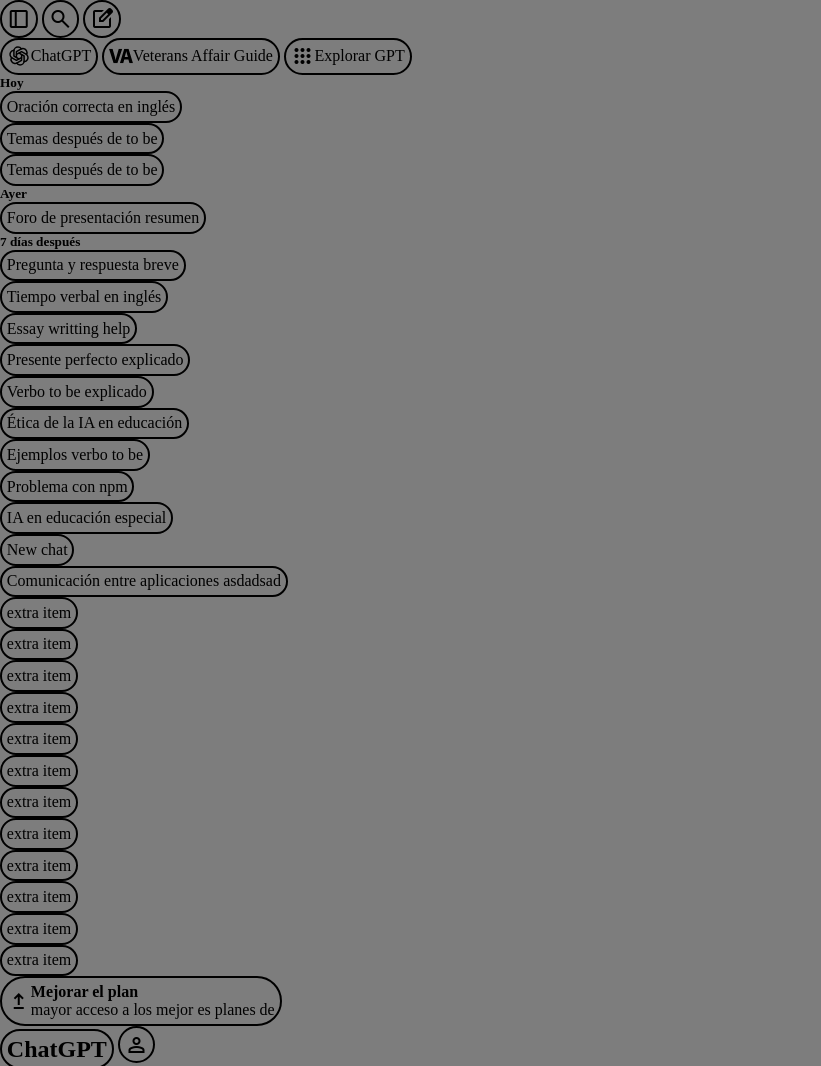
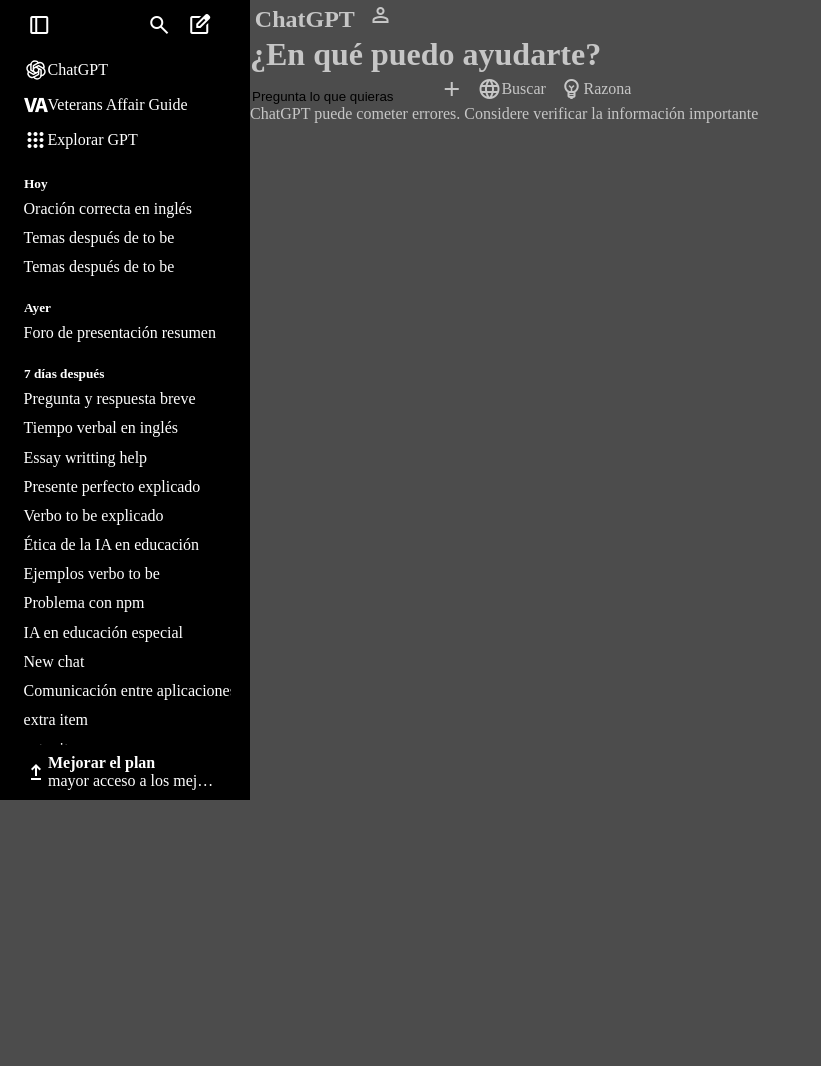
Before and after one commit to NoMeLlamoDante/chat_gpt_view, a plain HTML site: page index.html in a window 1280 px wide. Shown: the top 1066 px of the page, without its empty margins (0-821 px from the left). After the commit the page ends 800 px from the top, so only its background shows below. Drawn offline with nearby package versions, Linux system fonts and the light colour scheme.

Commit message:
- sidebar color - sidebar header - sidebar body - sidebar footer

```diff
--- a/index.html
+++ b/index.html
@@ -68,7 +68,7 @@
             <div class="sidebar-bottom">
                 <a href="" class="link-item">
                     <span class="material-symbols-outlined">upgrade</span>
-                    <p><Strong>Mejorar el plan</Strong><br>
+                    <p class="overflow-elipsis"><Strong>Mejorar el plan</Strong><br>
                     mayor acceso a los mejor es planes de </p>
                 </a>
             </div>
--- a/style.css
+++ b/style.css
@@ -10,24 +10,28 @@
     box-sizing: border-box;
 }
 body{
-    color: var(--black);
-    background-color: var(--gray);
+    background-color: var(--dark-gray);
+    color: var(--light-gray);
 }
 .link-item {
     display: inline-flex;
-    padding: 0.3rem 0.3rem;
+    padding: 0.2rem .3rem;
+    overflow: hidden;
 }
 a{
-color: var(--black);
-text-decoration: none;
-border: 2px solid var(--black);
-align-items: center;
-border-radius: 2rem;
+    color: inherit;
+    text-decoration: none;
+    align-items: center;
+    border-radius: 2rem;
+    text-wrap: nowrap;
+}
+a:hover{
+    background-color: var(--dark-gray);
+    color: var(--light-gray);
 }
 .img-logo{
     width: 1.5rem;
     height: 1.5rem;
-    filter: invert(1);
 }
 ul{
     list-style: none;
@@ -44,3 +48,57 @@ input:focus{
 input::placeholder{
     color: inherit;
 }
+h5{
+    margin-top: 1.3rem;
+    margin-left: 1.5rem;
+}
+.container{
+    width: 100%;
+    height: 100vh;
+    display: flex;
+}
+.sidebar{
+    width: 250px;
+    background-color: var(--black);
+    color: var(--White);
+    display: flex;
+    flex-direction: column;
+}
+.sidebar-header{
+    display: flex;
+    width: 80%;
+    margin: .3rem 1.2rem;
+
+}
+.sidebar-header a:nth-child(2){
+    margin-left: auto;
+}
+.sidebar-header a{
+    padding: .5rem .5rem;
+}
+.sidebar-body{
+    overflow-x: hidden;
+    overflow-y: scroll;
+    scrollbar-color: var(--dark-gray) var(--black);
+}
+.sidebar-body a{
+    display: block;
+    width: 85%;
+    margin: .3rem auto;
+}
+.sidebar-body a.link-item{
+    display: flex;
+}
+.sidebar-bottom{
+    height: 5rem;
+    overflow: hidden;
+    display: block;
+    margin: 0 1.2rem;
+    align-content: center;
+}
+.sidebar-bottom a, .overflow-elipsis{
+    width: 95%;
+    text-overflow: ellipsis;
+    overflow: hidden;
+    white-space: nowrap;
+}
```
